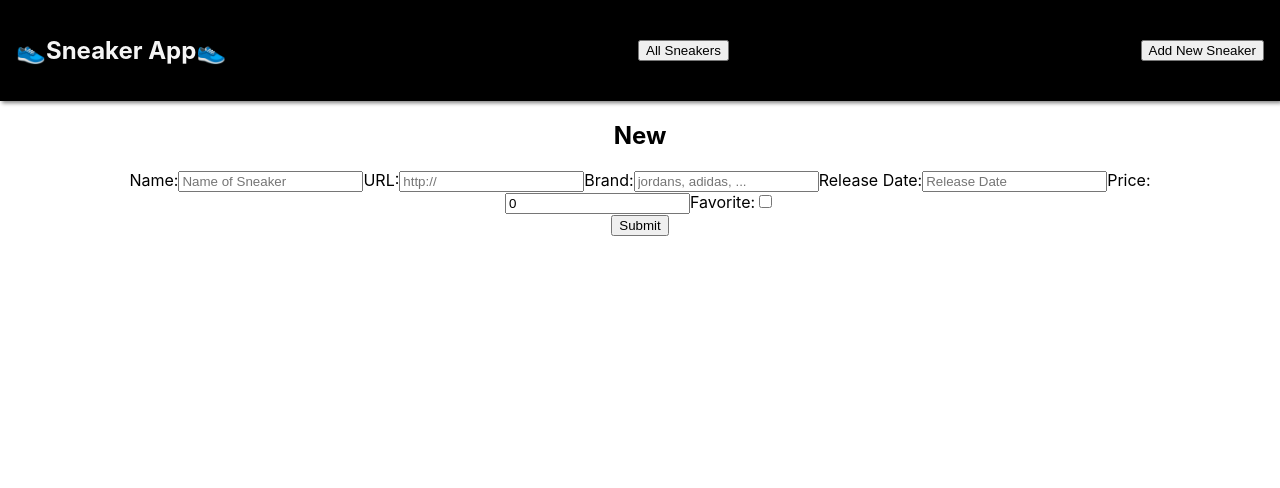
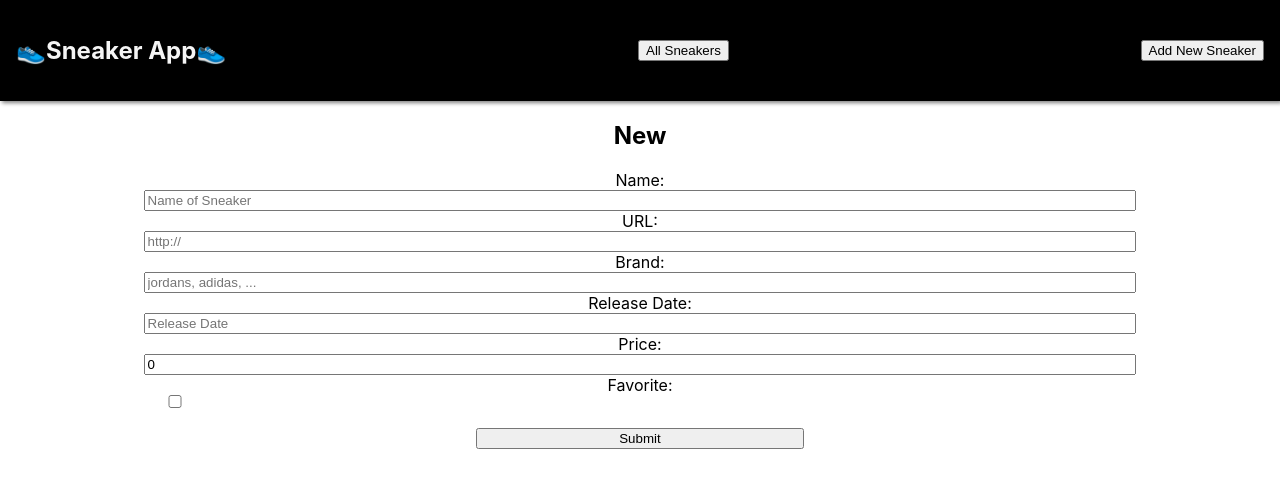
Before and after one commit to Shani4-1/Sneakers_FrontEnd, a React (Create React App) app: page /sneakers/new in a window 1280 px wide. Shown: the top 488 px of the page. Built offline with nearby package versions, Linux system fonts and the light colour scheme.

Commit message:
Added CSS for New/Edit/Reviews Forms

```diff
--- a/src/index.css
+++ b/src/index.css
@@ -25,6 +25,49 @@ a {
 
 button a {
   color: black;
+}
+
+.New form {
+  margin: auto;
+  width: 95%;
+}
+
+
+input[type],
+textarea {
+  display: block;
+  width: 90%;
+  margin: auto;
+}
+
+input[type="checkbox"] {
+  margin: 0;
+  width: 15%;
+}
+
+input[type="submit"] {
+  width: 30%;
+}
+
+.showNavigation {
+  display: flex;
+  justify-content: space-around;
+  width: 50%;
+}
+
+.Reviews {
+  background-color: whitesmoke;
+  padding: 1em;
+  box-shadow: 2px 2px 4px silver;
+}
+
+.Reviews > div {
+  padding: 1em;
+  box-shadow: 0px 0px 2px silver;
+  background-color: ghostwhite;
+}
+.Reviews div:nth-child(odd) {
+  background-color: aliceblue;
 }
 
 body {
```
